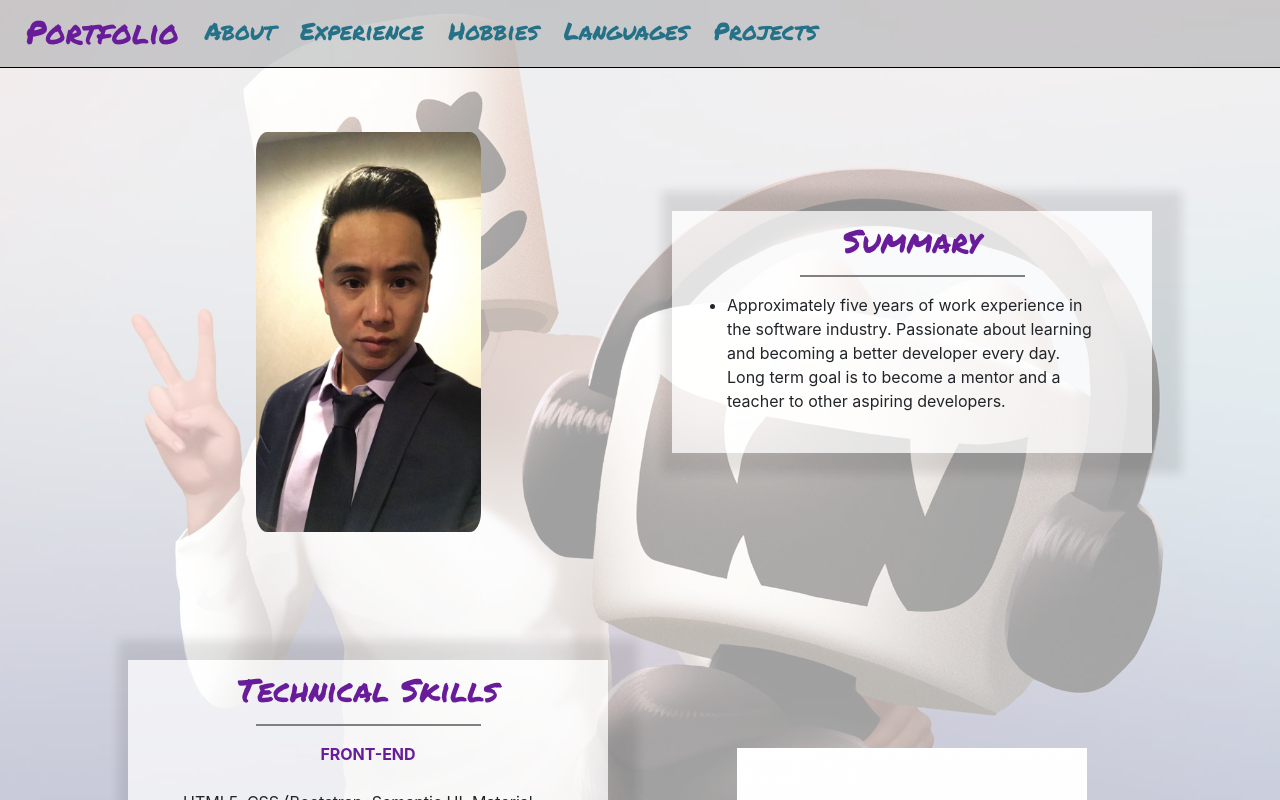
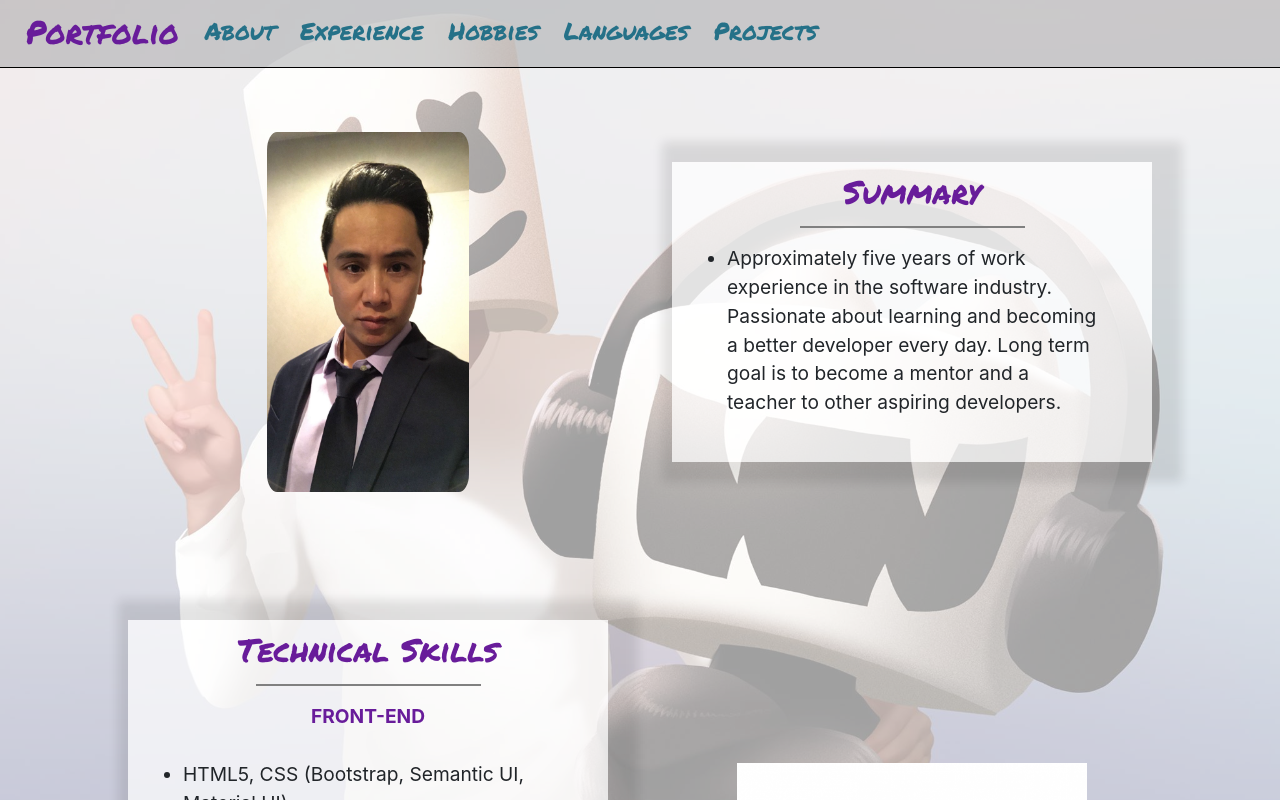
Before and after one commit to Vincekdinh/my-website, a React (Create React App) app: page / in a window 1280 px wide. Shown: the part 980-1780 px from the top of the page. Built offline with nearby package versions, Linux system fonts and the light colour scheme; the HTML template or start-up script is replaced by a standard one.

Commit message:
updated font size

```diff
--- a/src/index.css
+++ b/src/index.css
@@ -7,7 +7,7 @@
 
 body {
   font-family: 'Cambria, Cochin, Georgia, Times, 'Times New Roman', serif';
-  /* font-size: 14px; */
+  font-size: 1.25rem;
   background-image: url("./assets/images/Marshmello.jpg");
   background-attachment: fixed;
   background-position: center;
@@ -44,7 +44,7 @@ hr {
 
 img.center_img {
   min-width: 10%;
-  max-width: 50%;
+  max-width: 45%;
   border-radius: 5%;
 }
 
@@ -227,7 +227,9 @@ img.language_img:hover {
   font-family:'Permanent Marker';
 }
 
-@media (min-width: 1400px) {
+/* under 1400px, apply @media */
+
+@media (max-width: 1400px) {
   body{
     font-size: 1.2rem;
   }
@@ -235,8 +237,6 @@ img.language_img:hover {
     height: auto;
   }
 }
-
-/* under 992px, apply @media */
 
 @media (max-width: 992px) {
   body{
```
